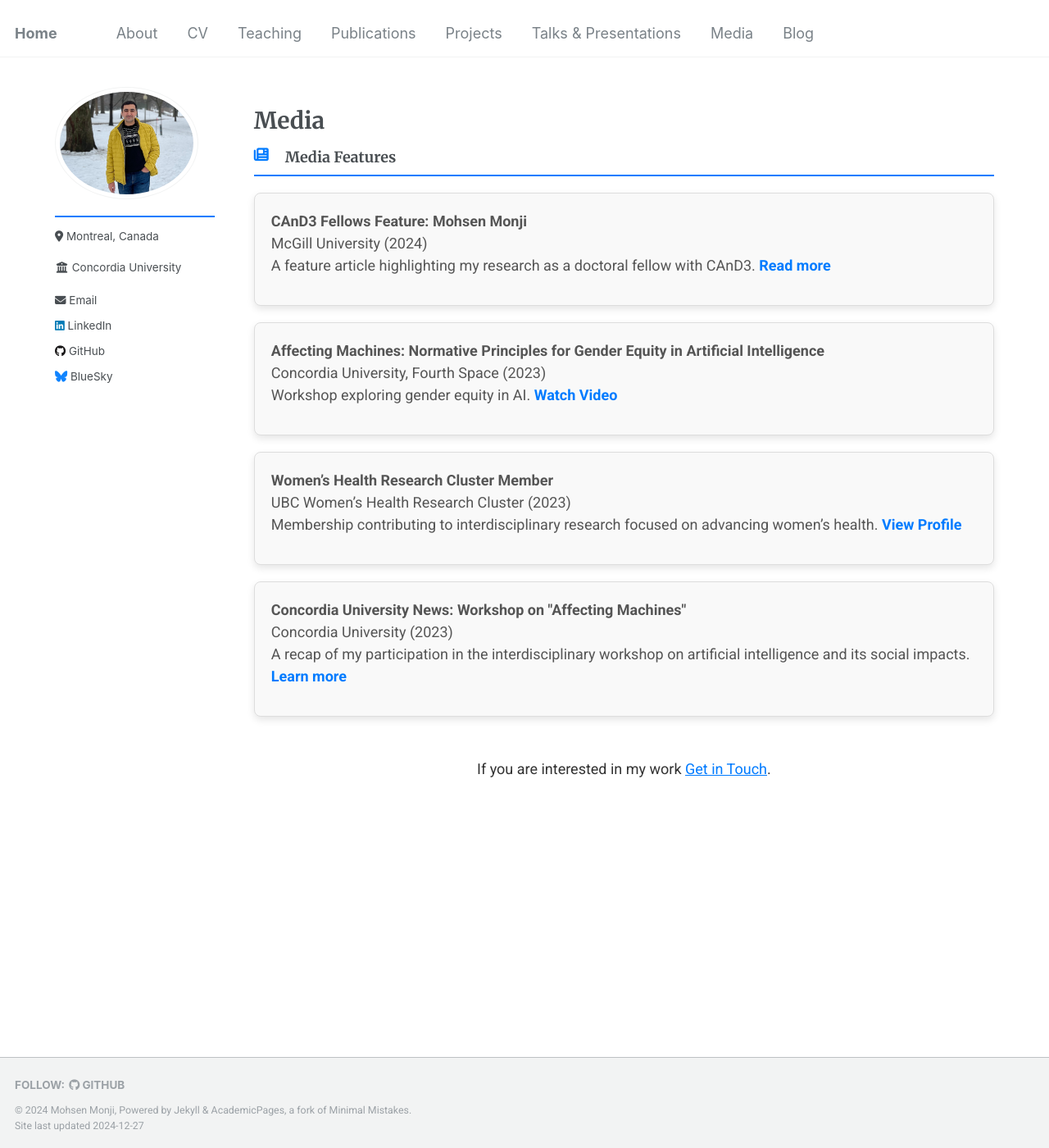
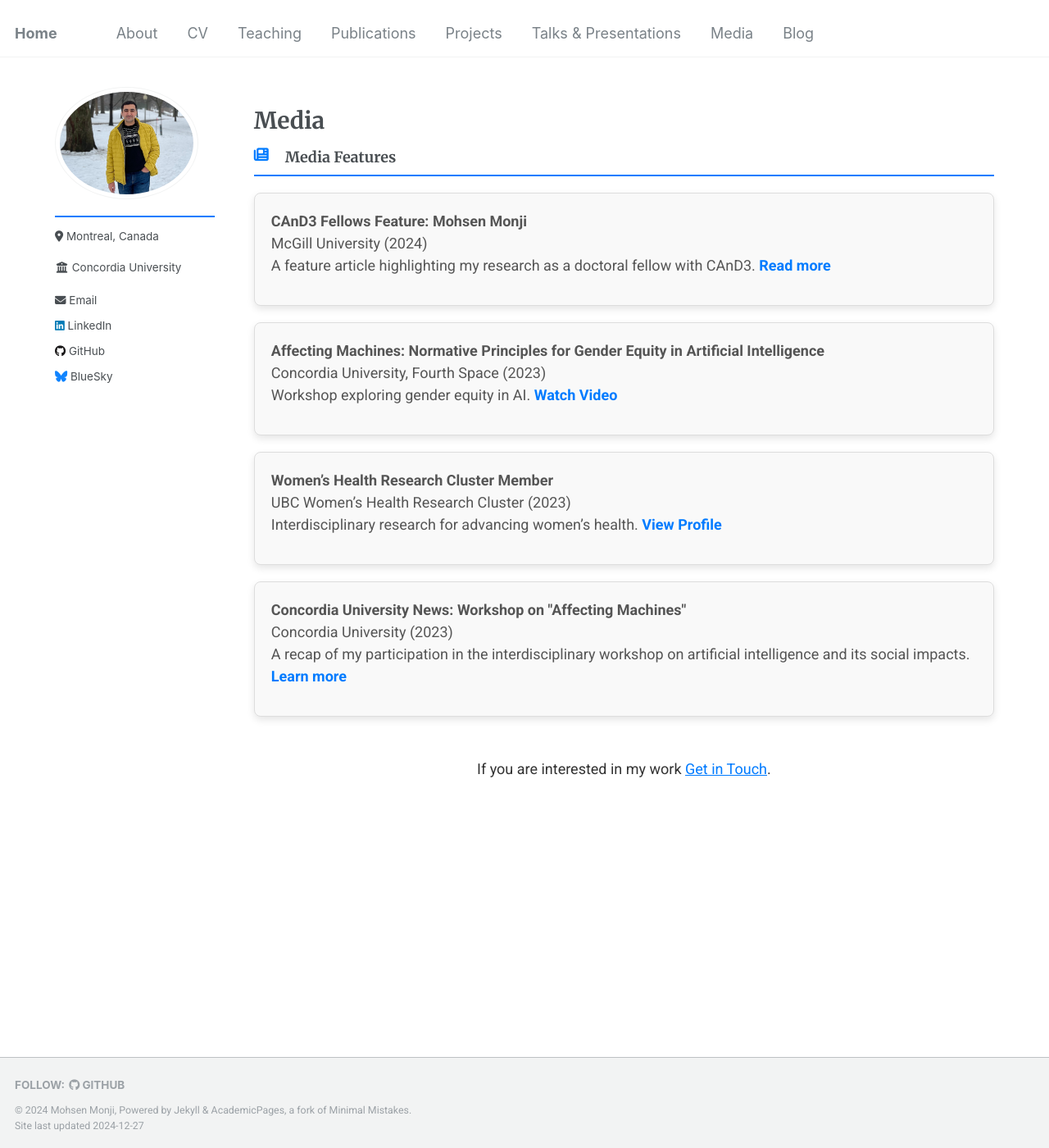
Before and after one commit to Mohsnmonji/mohsnmonji.github.io, a Jekyll site: the page built from _pages/media.md, in a window 1280 px wide and 1400 px high. Shown: the whole window at 82% size. Built offline with Jekyll 4.4.1, drawn with Linux system fonts in a browser that asks for light colours.

Commit message:
Update media.md

```diff
--- a/_pages/media.md
+++ b/_pages/media.md
@@ -100,7 +100,7 @@ author_profile: true
       <li>
         <strong>Women’s Health Research Cluster Member</strong> <br>
         <span>UBC Women’s Health Research Cluster (2023)</span><br>
-        Membership contributing to interdisciplinary research focused on advancing women’s health.
+        Interdisciplinary research for advancing women’s health.
         <a href="https://womenshealthresearch.ubc.ca/people/members/?whrc-page-2=30" target="_blank">View Profile</a>
       </li>
     </ul>
```
